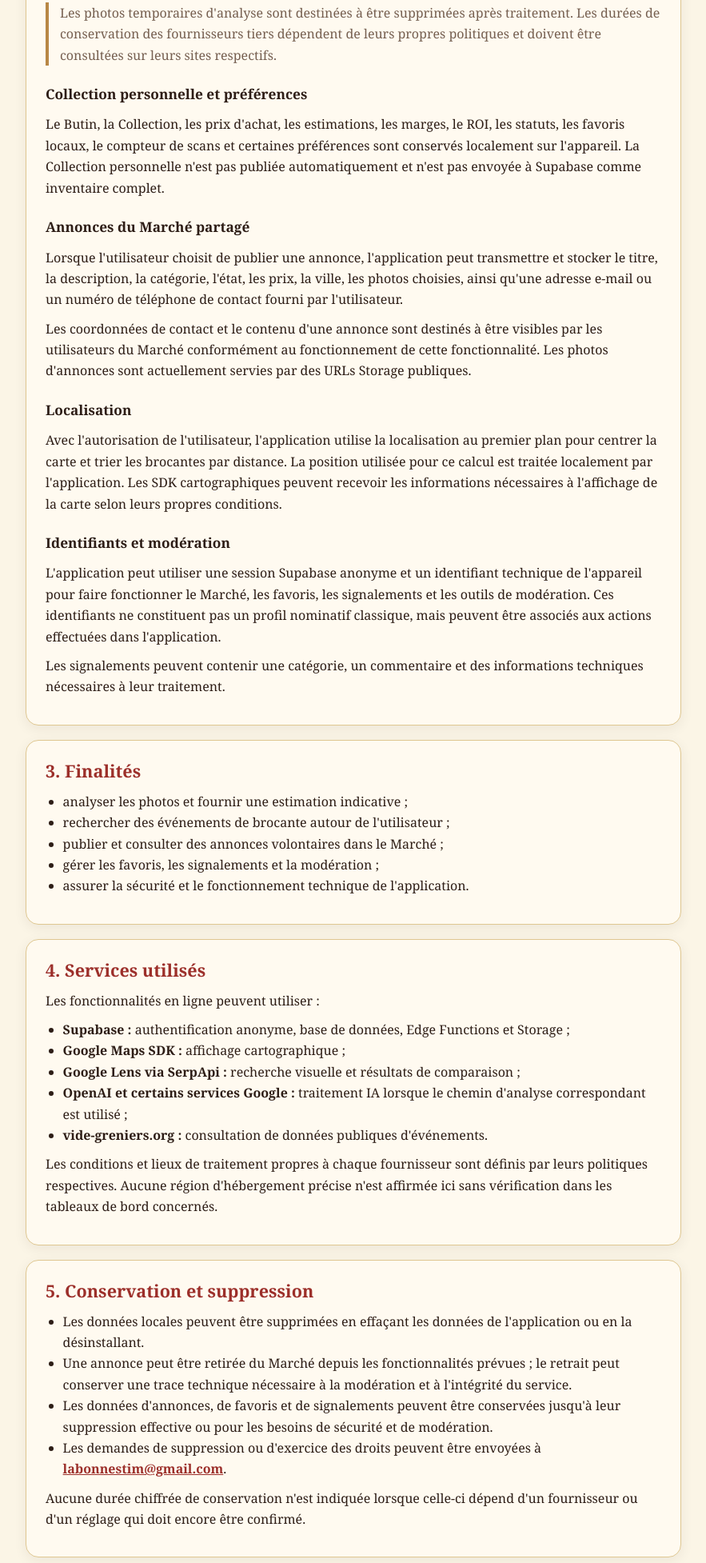
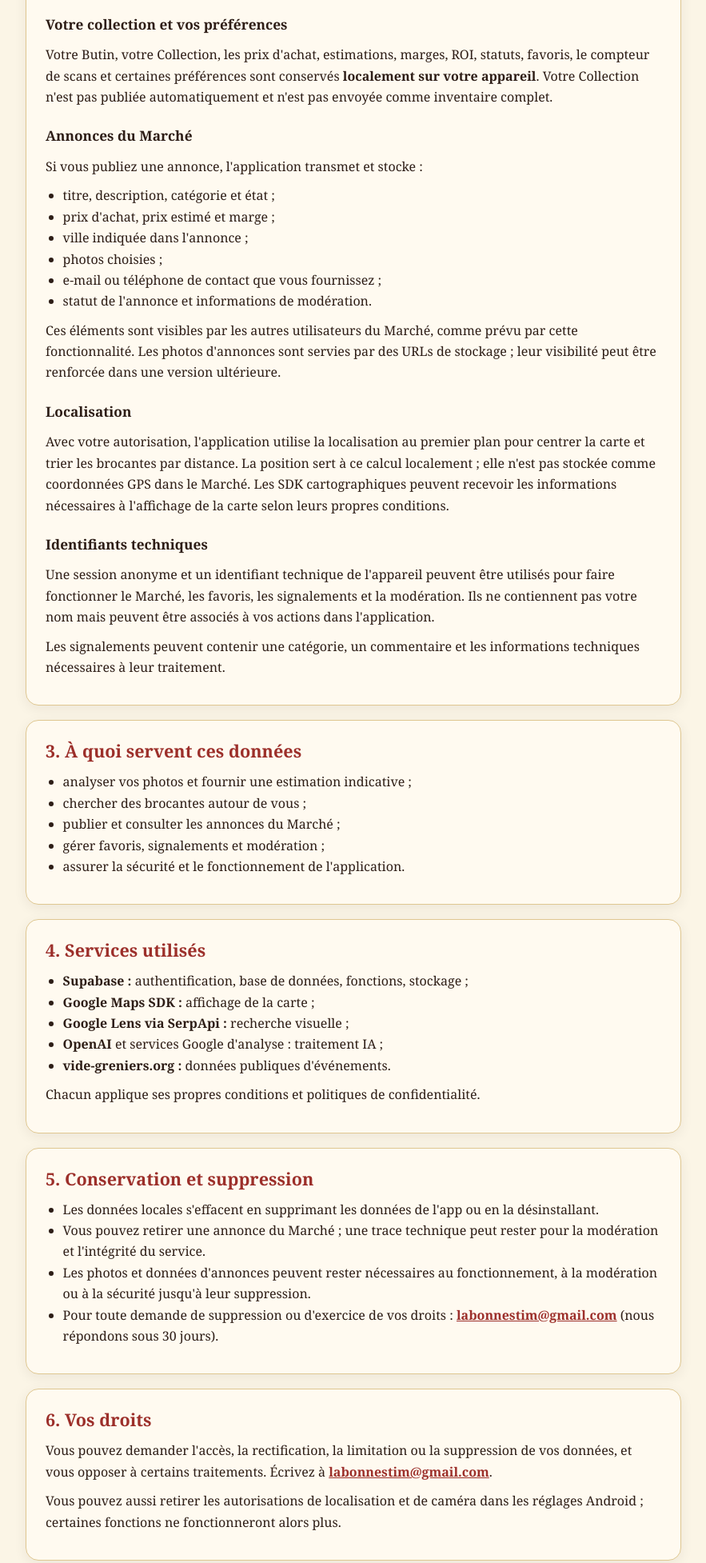
Before and after one commit to Gabriel20022002/labonnestim-privacy, a plain HTML site: page index.html in a window 1280 px wide. Shown: the part 801-2755 px from the top of the page at 80% size, without its empty margins (198-1081 px from the left). Drawn offline with Linux system fonts and the light colour scheme.

Commit message:
Mise à jour politique — version app 1.1.4, date 17 nov 2026
Co-Authored-By: Claude Fable 5.1 <noreply@anthropic.com>

```diff
--- a/index.html
+++ b/index.html
@@ -55,98 +55,103 @@
     <header>
       <h1>Politique de confidentialité</h1>
       <p class="meta"><strong>La Bonn Estim</strong></p>
-      <p class="meta">Version de l'application : 1.1.1</p>
-      <p class="meta">Dernière mise à jour : 2 novembre 2026</p>
+      <p class="meta">Version de l'application : 1.1.4</p>
+      <p class="meta">Dernière mise à jour : 17 novembre 2026</p>
+      <p class="meta">Contact : <a href="mailto:labonnestim@gmail.com">labonnestim@gmail.com</a></p>
     </header>
 
     <section>
-      <h2>1. Responsable du traitement</h2>
+      <h2>1. Qui édite l'application</h2>
       <p>La Bonn Estim est éditée par :</p>
       <ul>
-        <li><strong>Nom :</strong> Gabriel Khalfallah</li>
-        <li><strong>Statut :</strong> personne physique</li>
-        <li><strong>Adresse :</strong> 8 rue Minvielle, Hyères</li>
+        <li><strong>Nom :</strong> Gabriel Khalfallah (personne physique)</li>
+        <li><strong>Adresse :</strong> 8 rue Minvielle, Hyères (France)</li>
         <li><strong>Contact :</strong> <a href="mailto:labonnestim@gmail.com">labonnestim@gmail.com</a></li>
       </ul>
     </section>
 
     <section>
-      <h2>2. Données traitées</h2>
-      <p>Selon les fonctionnalités utilisées, La Bonn Estim peut traiter les données suivantes.</p>
+      <h2>2. Quelles données sont traitées</h2>
 
-      <h3>Photos et indications de recherche</h3>
-      <p>Les photos prises ou choisies pour estimer un objet, ainsi que l'indice textuel facultatif saisi au moment du scan, sont transmis au service d'estimation. Les photos peuvent être traitées par une Edge Function Supabase, puis par les services nécessaires à la recherche visuelle et à l'analyse IA, notamment Google Lens via SerpApi, OpenAI et des services Google utilisés lorsque le chemin technique correspondant est activé.</p>
-      <p class="notice">Les photos temporaires d'analyse sont destinées à être supprimées après traitement. Les durées de conservation des fournisseurs tiers dépendent de leurs propres politiques et doivent être consultées sur leurs sites respectifs.</p>
+      <h3>Photos et estimations</h3>
+      <p>Les photos que vous prenez ou choisissez pour estimer un objet, et l'indice texte facultatif que vous saisissez, sont envoyés au service d'estimation. Ils peuvent être traités par la fonction d'estimation Supabase, puis par les services de recherche visuelle et d'analyse IA nécessaires (Google Lens via SerpApi, OpenAI, et des services Google en repli selon le cas).</p>
+      <p class="notice">Les photos temporaires utilisées pour l'analyse sont destinées à être supprimées après traitement. Elles ne servent qu'à produire l'estimation.</p>
 
-      <h3>Collection personnelle et préférences</h3>
-      <p>Le Butin, la Collection, les prix d'achat, les estimations, les marges, le ROI, les statuts, les favoris locaux, le compteur de scans et certaines préférences sont conservés localement sur l'appareil. La Collection personnelle n'est pas publiée automatiquement et n'est pas envoyée à Supabase comme inventaire complet.</p>
+      <h3>Votre collection et vos préférences</h3>
+      <p>Votre Butin, votre Collection, les prix d'achat, estimations, marges, ROI, statuts, favoris, le compteur de scans et certaines préférences sont conservés <strong>localement sur votre appareil</strong>. Votre Collection n'est pas publiée automatiquement et n'est pas envoyée comme inventaire complet.</p>
 
-      <h3>Annonces du Marché partagé</h3>
-      <p>Lorsque l'utilisateur choisit de publier une annonce, l'application peut transmettre et stocker le titre, la description, la catégorie, l'état, les prix, la ville, les photos choisies, ainsi qu'une adresse e-mail ou un numéro de téléphone de contact fourni par l'utilisateur.</p>
-      <p>Les coordonnées de contact et le contenu d'une annonce sont destinés à être visibles par les utilisateurs du Marché conformément au fonctionnement de cette fonctionnalité. Les photos d'annonces sont actuellement servies par des URLs Storage publiques.</p>
+      <h3>Annonces du Marché</h3>
+      <p>Si vous publiez une annonce, l'application transmet et stocke :</p>
+      <ul>
+        <li>titre, description, catégorie et état ;</li>
+        <li>prix d'achat, prix estimé et marge ;</li>
+        <li>ville indiquée dans l'annonce ;</li>
+        <li>photos choisies ;</li>
+        <li>e-mail ou téléphone de contact que vous fournissez ;</li>
+        <li>statut de l'annonce et informations de modération.</li>
+      </ul>
+      <p>Ces éléments sont visibles par les autres utilisateurs du Marché, comme prévu par cette fonctionnalité. Les photos d'annonces sont servies par des URLs de stockage ; leur visibilité peut être renforcée dans une version ultérieure.</p>
 
       <h3>Localisation</h3>
-      <p>Avec l'autorisation de l'utilisateur, l'application utilise la localisation au premier plan pour centrer la carte et trier les brocantes par distance. La position utilisée pour ce calcul est traitée localement par l'application. Les SDK cartographiques peuvent recevoir les informations nécessaires à l'affichage de la carte selon leurs propres conditions.</p>
+      <p>Avec votre autorisation, l'application utilise la localisation au premier plan pour centrer la carte et trier les brocantes par distance. La position sert à ce calcul localement ; elle n'est pas stockée comme coordonnées GPS dans le Marché. Les SDK cartographiques peuvent recevoir les informations nécessaires à l'affichage de la carte selon leurs propres conditions.</p>
 
-      <h3>Identifiants et modération</h3>
-      <p>L'application peut utiliser une session Supabase anonyme et un identifiant technique de l'appareil pour faire fonctionner le Marché, les favoris, les signalements et les outils de modération. Ces identifiants ne constituent pas un profil nominatif classique, mais peuvent être associés aux actions effectuées dans l'application.</p>
-      <p>Les signalements peuvent contenir une catégorie, un commentaire et des informations techniques nécessaires à leur traitement.</p>
+      <h3>Identifiants techniques</h3>
+      <p>Une session anonyme et un identifiant technique de l'appareil peuvent être utilisés pour faire fonctionner le Marché, les favoris, les signalements et la modération. Ils ne contiennent pas votre nom mais peuvent être associés à vos actions dans l'application.</p>
+      <p>Les signalements peuvent contenir une catégorie, un commentaire et les informations techniques nécessaires à leur traitement.</p>
     </section>
 
     <section>
-      <h2>3. Finalités</h2>
+      <h2>3. À quoi servent ces données</h2>
       <ul>
-        <li>analyser les photos et fournir une estimation indicative ;</li>
-        <li>rechercher des événements de brocante autour de l'utilisateur ;</li>
-        <li>publier et consulter des annonces volontaires dans le Marché ;</li>
-        <li>gérer les favoris, les signalements et la modération ;</li>
-        <li>assurer la sécurité et le fonctionnement technique de l'application.</li>
+        <li>analyser vos photos et fournir une estimation indicative ;</li>
+        <li>chercher des brocantes autour de vous ;</li>
+        <li>publier et consulter les annonces du Marché ;</li>
+        <li>gérer favoris, signalements et modération ;</li>
+        <li>assurer la sécurité et le fonctionnement de l'application.</li>
       </ul>
     </section>
 
     <section>
       <h2>4. Services utilisés</h2>
-      <p>Les fonctionnalités en ligne peuvent utiliser :</p>
       <ul>
-        <li><strong>Supabase :</strong> authentification anonyme, base de données, Edge Functions et Storage ;</li>
-        <li><strong>Google Maps SDK :</strong> affichage cartographique ;</li>
-        <li><strong>Google Lens via SerpApi :</strong> recherche visuelle et résultats de comparaison ;</li>
-        <li><strong>OpenAI et certains services Google :</strong> traitement IA lorsque le chemin d'analyse correspondant est utilisé ;</li>
-        <li><strong>vide-greniers.org :</strong> consultation de données publiques d'événements.</li>
+        <li><strong>Supabase :</strong> authentification, base de données, fonctions, stockage ;</li>
+        <li><strong>Google Maps SDK :</strong> affichage de la carte ;</li>
+        <li><strong>Google Lens via SerpApi :</strong> recherche visuelle ;</li>
+        <li><strong>OpenAI</strong> et services Google d'analyse : traitement IA ;</li>
+        <li><strong>vide-greniers.org :</strong> données publiques d'événements.</li>
       </ul>
-      <p>Les conditions et lieux de traitement propres à chaque fournisseur sont définis par leurs politiques respectives. Aucune région d'hébergement précise n'est affirmée ici sans vérification dans les tableaux de bord concernés.</p>
+      <p>Chacun applique ses propres conditions et politiques de confidentialité.</p>
     </section>
 
     <section>
       <h2>5. Conservation et suppression</h2>
       <ul>
-        <li>Les données locales peuvent être supprimées en effaçant les données de l'application ou en la désinstallant.</li>
-        <li>Une annonce peut être retirée du Marché depuis les fonctionnalités prévues ; le retrait peut conserver une trace technique nécessaire à la modération et à l'intégrité du service.</li>
-        <li>Les données d'annonces, de favoris et de signalements peuvent être conservées jusqu'à leur suppression effective ou pour les besoins de sécurité et de modération.</li>
-        <li>Les demandes de suppression ou d'exercice des droits peuvent être envoyées à <a href="mailto:labonnestim@gmail.com">labonnestim@gmail.com</a>.</li>
+        <li>Les données locales s'effacent en supprimant les données de l'app ou en la désinstallant.</li>
+        <li>Vous pouvez retirer une annonce du Marché ; une trace technique peut rester pour la modération et l'intégrité du service.</li>
+        <li>Les photos et données d'annonces peuvent rester nécessaires au fonctionnement, à la modération ou à la sécurité jusqu'à leur suppression.</li>
+        <li>Pour toute demande de suppression ou d'exercice de vos droits : <a href="mailto:labonnestim@gmail.com">labonnestim@gmail.com</a> (nous répondons sous 30 jours).</li>
       </ul>
-      <p>Aucune durée chiffrée de conservation n'est indiquée lorsque celle-ci dépend d'un fournisseur ou d'un réglage qui doit encore être confirmé.</p>
     </section>
 
     <section>
       <h2>6. Vos droits</h2>
-      <p>Selon la réglementation applicable, vous pouvez demander l'accès, la rectification, la limitation ou la suppression de vos données, ou vous opposer à certains traitements. Contactez l'éditeur à <a href="mailto:labonnestim@gmail.com">labonnestim@gmail.com</a>.</p>
-      <p>Vous pouvez également retirer les autorisations de localisation et de caméra dans les réglages Android. Certaines fonctions ne fonctionneront alors plus.</p>
+      <p>Vous pouvez demander l'accès, la rectification, la limitation ou la suppression de vos données, et vous opposer à certains traitements. Écrivez à <a href="mailto:labonnestim@gmail.com">labonnestim@gmail.com</a>.</p>
+      <p>Vous pouvez aussi retirer les autorisations de localisation et de caméra dans les réglages Android ; certaines fonctions ne fonctionneront alors plus.</p>
     </section>
 
     <section>
       <h2>7. Sécurité</h2>
-      <p>Les échanges avec les services en ligne sont effectués via HTTPS lorsque ces services sont utilisés. Les données locales bénéficient des protections du système Android. L'application ne doit pas être décrite comme fournissant un chiffrement applicatif séparé du stockage local.</p>
+      <p>Les échanges en ligne passent par HTTPS. Vos données locales sont protégées par le stockage de l'application et les protections de votre appareil Android.</p>
     </section>
 
     <section>
       <h2>8. Enfants</h2>
-      <p>La Bonn Estim n'est pas conçue pour collecter volontairement des données d'enfants et ne propose pas de contenu destiné spécifiquement aux enfants.</p>
+      <p>La Bonn Estim ne vise pas à collecter de données d'enfants et ne propose pas de contenu spécifiquement destiné aux enfants.</p>
     </section>
 
     <section>
       <h2>9. Modifications</h2>
-      <p>Cette politique peut être mise à jour lorsque les fonctionnalités, les fournisseurs ou les traitements évoluent. La date de dernière mise à jour sera modifiée en cas de changement substantiel.</p>
+      <p>Cette politique sera mise à jour en cas d'évolution des fonctionnalités ou des services utilisés. La date de mise à jour sera modifiée à chaque changement substantiel.</p>
     </section>
   </main>
   <footer>La Bonn Estim · Gabriel Khalfallah · <a href="mailto:labonnestim@gmail.com">labonnestim@gmail.com</a></footer>
```
